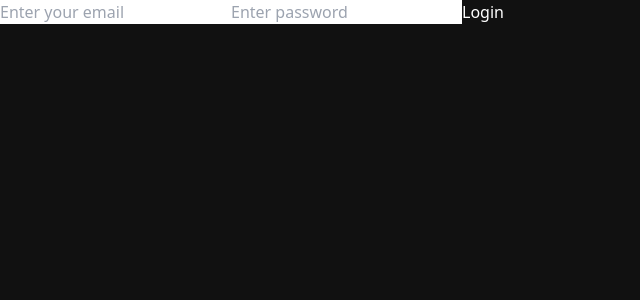
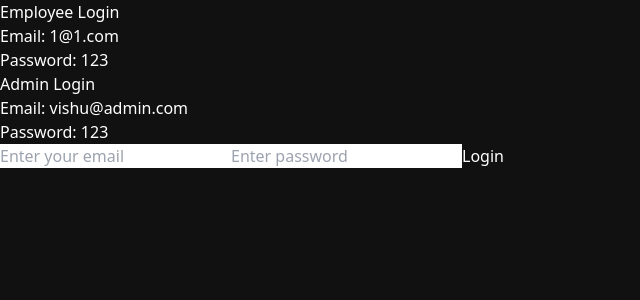
Before and after one commit to vishvajeet2012/Ecm-Mern, a React (Vite) app in the folder ems/: page / in a window 1280 px wide. Shown: the top 300 px of the page, without its empty margins (0-640 px from the left). Built offline with nearby package versions, Linux system fonts and the light colour scheme.

Commit message:
add admin login id and emporyee login id

```diff
--- a/ems/src/components/Auth/Login.jsx
+++ b/ems/src/components/Auth/Login.jsx
@@ -22,7 +22,23 @@ function Login({ handeLogin }) {
   return (
     <>
       <div className="flex h-screen w-screen items-center justify-center p-4 sm:p-6 md:p-8">
-        <div className="border-2 rounded-xl border-emerald-600 p-8  w-full max-w-md">
+        <div className="border-2 rounded-xl border-emerald-600 p-8 w-full max-w-md">
+
+          {/* Static Credentials Display */}
+          <div className="mb-6 text-sm text-white space-y-2">
+            <div className="border border-emerald-600 p-3 rounded-lg">
+              <p className="font-semibold text-emerald-400">Employee Login</p>
+              <p>Email: <span className="text-gray-300">1@1.com</span></p>
+              <p>Password: <span className="text-gray-300">123</span></p>
+            </div>
+            <div className="border border-emerald-600 p-3 rounded-lg mt-2">
+              <p className="font-semibold text-emerald-400">Admin Login</p>
+              <p>Email: <span className="text-gray-300">vishu@admin.com</span></p>
+              <p>Password: <span className="text-gray-300">123</span></p>
+            </div>
+          </div>
+
+          {/* Login Form */}
           <form
             onSubmit={(e) => {
               handelFrom(e);
```
